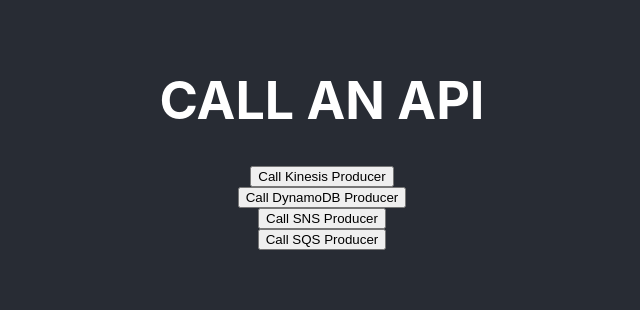
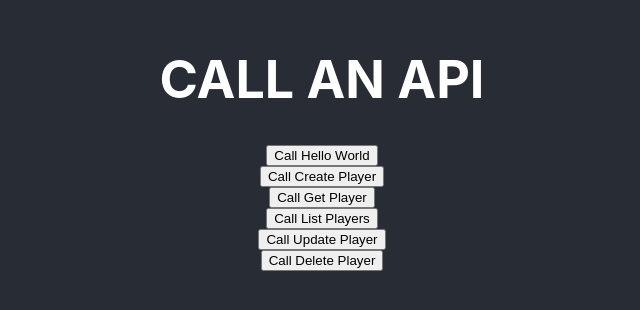
Before and after one commit to timpugh/sam-frontend, a React (Create React App) app: page / in a window 1280 px wide. Shown: the part 258-568 px from the top of the page, without its empty margins (318-958 px from the left). Built offline with nearby package versions, Linux system fonts and the light colour scheme.

Commit message:
Update frontend to call specific backend APIs

```diff
--- a/src/App.js
+++ b/src/App.js
@@ -5,10 +5,80 @@
   const [showResult, setShowResult] = useState(false);
   const [apiMessage, setApiMessage] = useState("");
 
-  const getApiMessage = async () => {
+  const helloWorld = async () => {
 
     console.log(process.env.REACT_APP_ENDPOINT);
     const response = await fetch(`${process.env.REACT_APP_ENDPOINT}hello`, {
+      mode: 'cors'
+    });
+
+    const responseData = await response.text();
+    console.log(responseData)
+
+    setShowResult(true);
+    setApiMessage(responseData);
+  };
+
+  const createPlayer = async () => {
+
+    console.log(process.env.REACT_APP_ENDPOINT);
+    const response = await fetch(`${process.env.REACT_APP_ENDPOINT}players`, {
+      mode: 'cors'
+    });
+
+    const responseData = await response.text();
+    console.log(responseData)
+
+    setShowResult(true);
+    setApiMessage(responseData);
+  };
+
+  const getPlayer = async () => {
+
+    console.log(process.env.REACT_APP_ENDPOINT);
+    const response = await fetch(`${process.env.REACT_APP_ENDPOINT}players/{id}`, {
+      mode: 'cors'
+    });
+
+    const responseData = await response.text();
+    console.log(responseData)
+
+    setShowResult(true);
+    setApiMessage(responseData);
+  };
+
+  const listPlayers = async () => {
+
+    console.log(process.env.REACT_APP_ENDPOINT);
+    const response = await fetch(`${process.env.REACT_APP_ENDPOINT}players`, {
+      mode: 'cors'
+    });
+
+    const responseData = await response.text();
+    console.log(responseData)
+
+    setShowResult(true);
+    setApiMessage(responseData);
+  };
+
+  const updatePlayer = async () => {
+
+    console.log(process.env.REACT_APP_ENDPOINT);
+    const response = await fetch(`${process.env.REACT_APP_ENDPOINT}players/{id}/{date}`, {
+      mode: 'cors'
+    });
+
+    const responseData = await response.text();
+    console.log(responseData)
+
+    setShowResult(true);
+    setApiMessage(responseData);
+  };
+
+  const deletePlayer = async () => {
+
+    console.log(process.env.REACT_APP_ENDPOINT);
+    const response = await fetch(`${process.env.REACT_APP_ENDPOINT}players/{id}/{date}`, {
       mode: 'cors'
     });
 
@@ -24,10 +94,12 @@
     <div className="App">
       <header className="App-header">
         <h1>CALL AN API</h1>
-        <button onClick={getApiMessage}>Call Kinesis Producer</button>
-        <button onClick={getApiMessage}>Call DynamoDB Producer</button>
-        <button onClick={getApiMessage}>Call SNS Producer</button>
-        <button onClick={getApiMessage}>Call SQS Producer</button>
+        <button onClick={helloWorld}>Call Hello World</button>
+        <button onClick={createPlayer}>Call Create Player</button>
+        <button onClick={getPlayer}>Call Get Player</button>
+        <button onClick={listPlayers}>Call List Players</button>
+        <button onClick={updatePlayer}>Call Update Player</button>
+        <button onClick={deletePlayer}>Call Delete Player</button>
         <div>
           {showResult && <code>{JSON.stringify(apiMessage, null, 2)}</code>}
         </div>
```
